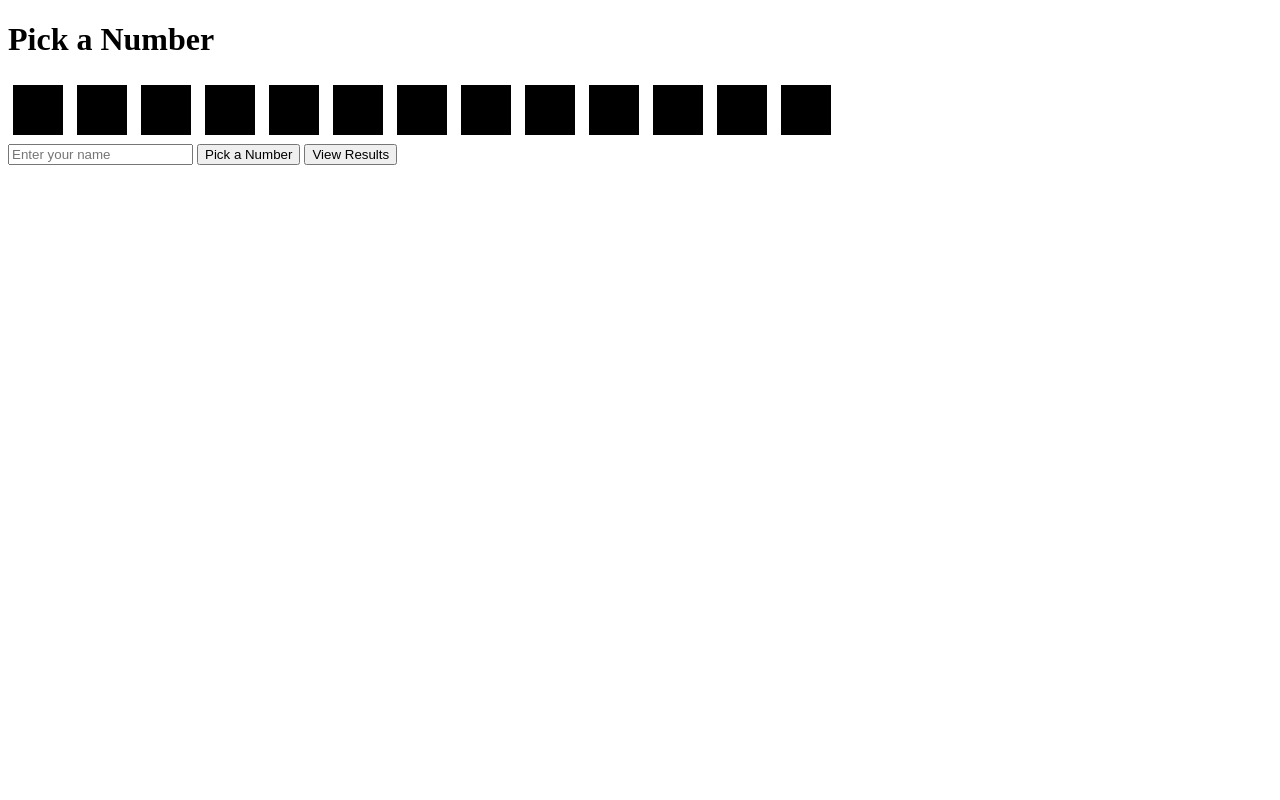
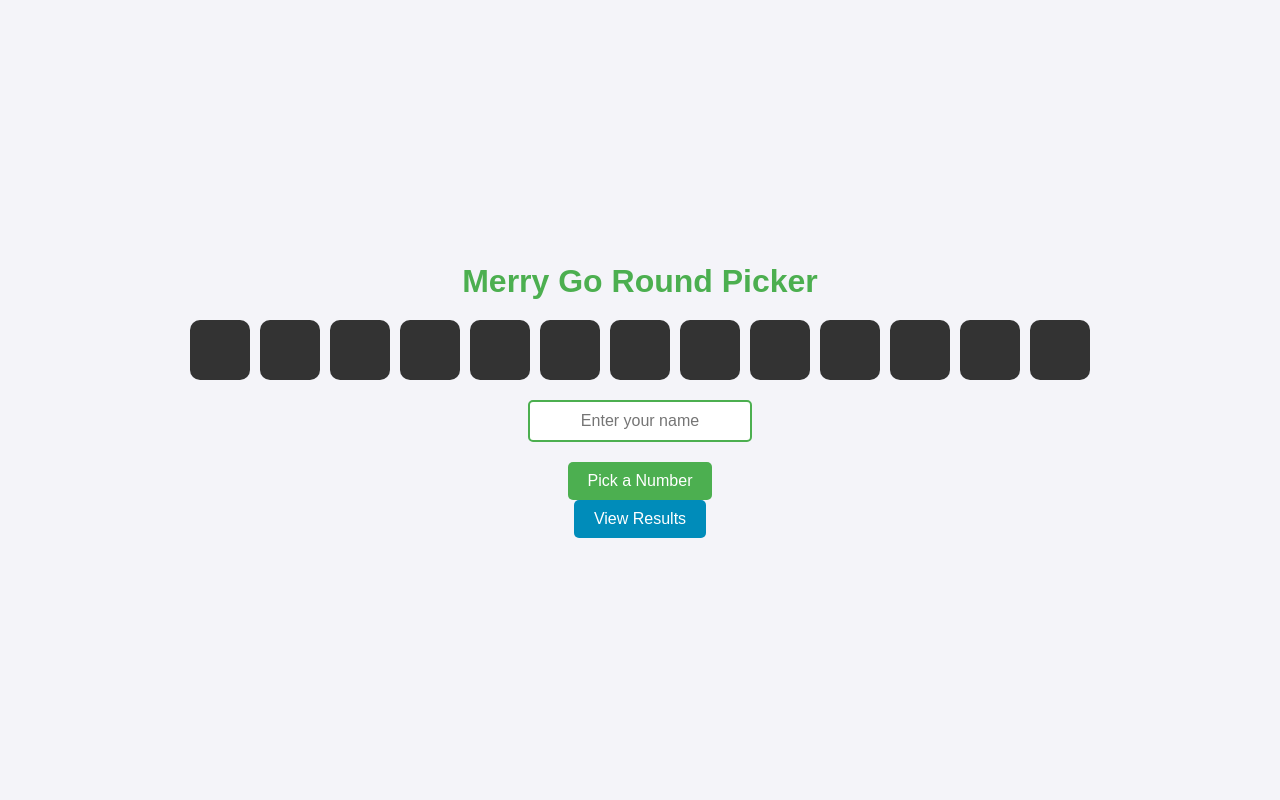
Before and after one commit to Phelah-phelix/Merry-Go-Round, a Django app: page / in a window 1280 px wide. Run offline with Django 4.2, Linux system fonts and the light colour scheme.

Commit message:
Updated home page design

```diff
--- a/picker/templates/picker/home.html
+++ b/picker/templates/picker/home.html
@@ -5,26 +5,91 @@
     <meta name="viewport" content="width=device-width, initial-scale=1.0">
     <title>Merry Go Round Picker</title>
     <style>
+        body {
+            font-family: 'Arial', sans-serif;
+            background-color: #f4f4f9;
+            color: #333;
+            margin: 0;
+            padding: 0;
+            display: flex;
+            justify-content: center;
+            align-items: center;
+            height: 100vh;
+            flex-direction: column;
+        }
+        h1 {
+            color: #4CAF50;
+            margin-bottom: 20px;
+        }
+        #slots {
+            display: flex;
+            flex-wrap: wrap;
+            gap: 10px;
+            margin-bottom: 20px;
+        }
         .slot {
-            width: 50px;
-            height: 50px;
-            display: inline-block;
-            margin: 5px;
+            width: 60px;
+            height: 60px;
+            display: flex;
+            justify-content: center;
+            align-items: center;
+            background-color: #333;
+            color: #fff;
+            font-size: 24px;
+            font-weight: bold;
+            border-radius: 10px;
+            cursor: pointer;
+            transition: background-color 0.3s ease;
+        }
+        .slot.picked {
+            background-color: #4CAF50;
+            cursor: not-allowed;
+        }
+        #user {
+            padding: 10px;
+            font-size: 16px;
+            border: 2px solid #4CAF50;
+            border-radius: 5px;
+            margin-bottom: 20px;
+            width: 200px;
             text-align: center;
-            line-height: 50px;
-            font-size: 20px;
-            background-color: black;
-            color: white;
+        }
+        #pick {
+            padding: 10px 20px;
+            font-size: 16px;
+            background-color: #4CAF50;
+            color: #fff;
+            border: none;
+            border-radius: 5px;
             cursor: pointer;
+            transition: background-color 0.3s ease;
         }
-        .picked {
-            background-color: white;
-            color: black;
+        #pick:hover {
+            background-color: #45a049;
+        }
+        a button {
+            padding: 10px 20px;
+            font-size: 16px;
+            background-color: #008CBA;
+            color: #fff;
+            border: none;
+            border-radius: 5px;
+            cursor: pointer;
+            transition: background-color 0.3s ease;
+            text-decoration: none;
+        }
+        a button:hover {
+            background-color: #007B9E;
+        }
+        .message {
+            margin-top: 20px;
+            font-size: 18px;
+            color: #4CAF50;
         }
     </style>
 </head>
 <body>
-    <h1>Pick a Number</h1>
+    <h1>Merry Go Round Picker</h1>
     <div id="slots">
         {% for number in "xxxxxxxxxxxxx" %}
             <div class="slot" data-number="{{ forloop.counter }}"></div>
@@ -33,6 +98,7 @@
     <input type="text" id="user" placeholder="Enter your name">
     <button id="pick">Pick a Number</button>
     <a href="{% url 'results' %}"><button>View Results</button></a>
+    <div id="message" class="message"></div>
 
     <script>
         document.getElementById('pick').addEventListener('click', function() {
@@ -41,6 +107,7 @@
                 alert('Please enter your name');
                 return;
             }
+
             fetch('/pick/', {
                 method: 'POST',
                 headers: {
@@ -62,7 +129,7 @@
                     const slot = document.querySelector(`.slot[data-number="${data.number}"]`);
                     slot.classList.add('picked');
                     slot.textContent = data.number;
-                    alert(`You picked number ${data.number}`);
+                    document.getElementById('message').textContent = `You picked number ${data.number}!`;
                 }
             })
             .catch(error => {
```
